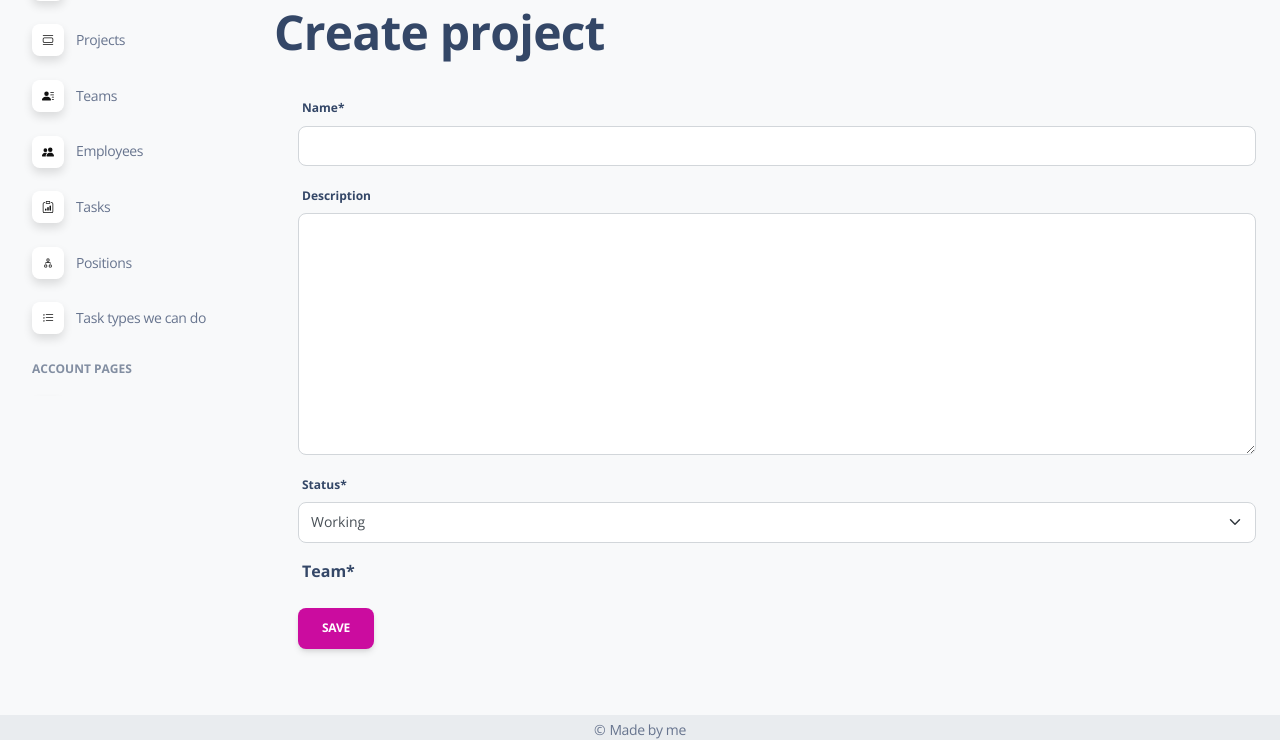
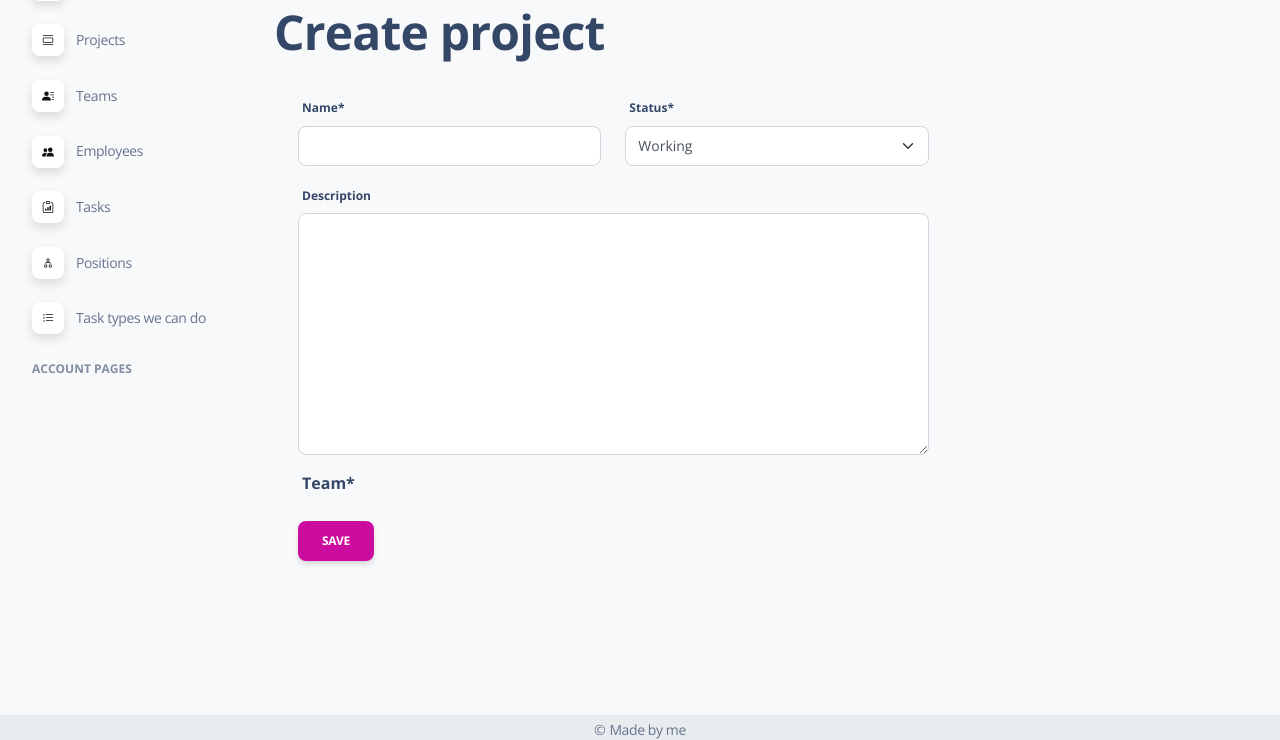
Before and after one commit to mblazhko/it-task-manager, a Django app: page /project/create/ in a window 1280 px wide. Shown: the part 60-800 px from the top of the page. Run offline with Django 4.2, Linux system fonts and the light colour scheme; the visitor is signed in with stand-in values (Sample User, id 1); data that the repository does not hold is empty; some libraries are stand-ins or nearby versions.

Commit message:
add crispy form to customize project form displaying

```diff
--- a/manager/forms.py
+++ b/manager/forms.py
@@ -58,16 +58,16 @@
         self.helper = FormHelper()
         self.helper.layout = Layout(
             Row(
-                Column("username", css_class="form-group col-md-3 mb-0"),
-                Column("position", css_class="form-group col-md-3 mb-0"),
+                Column("username", css_class="form-group col-md-4 mb-0"),
+                Column("position", css_class="form-group col-md-4 mb-0"),
             ),
             Row(
-                Column('first_name', css_class='form-group col-md-3 mb-0'),
-                Column('last_name', css_class='form-group col-md-3 mb-0'),
+                Column('first_name', css_class='form-group col-md-4 mb-0'),
+                Column('last_name', css_class='form-group col-md-4 mb-0'),
             ),
             Row(
-                Column('password1', css_class='form-group col-md-3 mb-0'),
-                Column('password2', css_class='form-group col-md-3 mb-0'),
+                Column('password1', css_class='form-group col-md-4 mb-0'),
+                Column('password2', css_class='form-group col-md-4 mb-0'),
             ),
         )
 
@@ -80,6 +80,23 @@
     class Meta:
         model = Project
         fields = "__all__"
+
+    def __init__(self, *args, **kwargs):
+        super().__init__(*args, **kwargs)
+        self.helper = FormHelper()
+        self.helper.layout = Layout(
+            Row(
+                Column("name", css_class="form-group col-md-4 mb-0"),
+                Column("status", css_class="form-group col-md-4 mb-0"),
+            ),
+            Row(
+                Column('description', css_class='form-group col-md-8 mb-0'),
+            ),
+            Row(
+                Column('team', css_class='form-group col-md-8 mb-0'),
+            )
+        )
+
 
     def clean_status(self):
         status = self.cleaned_data.get("status")
--- a/templates/manager/project_form.html
+++ b/templates/manager/project_form.html
@@ -1,5 +1,5 @@
 {% extends "base.html" %}
-{% load crispy_forms_filters %}
+{% load crispy_forms_tags %}
 
 {% block title %}- {{ object|yesno:"Edit project,Create a new project" }}{% endblock %}
 
@@ -8,7 +8,7 @@
   <div class="container-fluid py-4">
     <form action="" method="post" novalidate>
       {% csrf_token %}
-      {{ form|crispy }}
+      {% crispy form %}
 
       <input type="submit" value="Save" class="btn btn-primary">
     </form>
```
